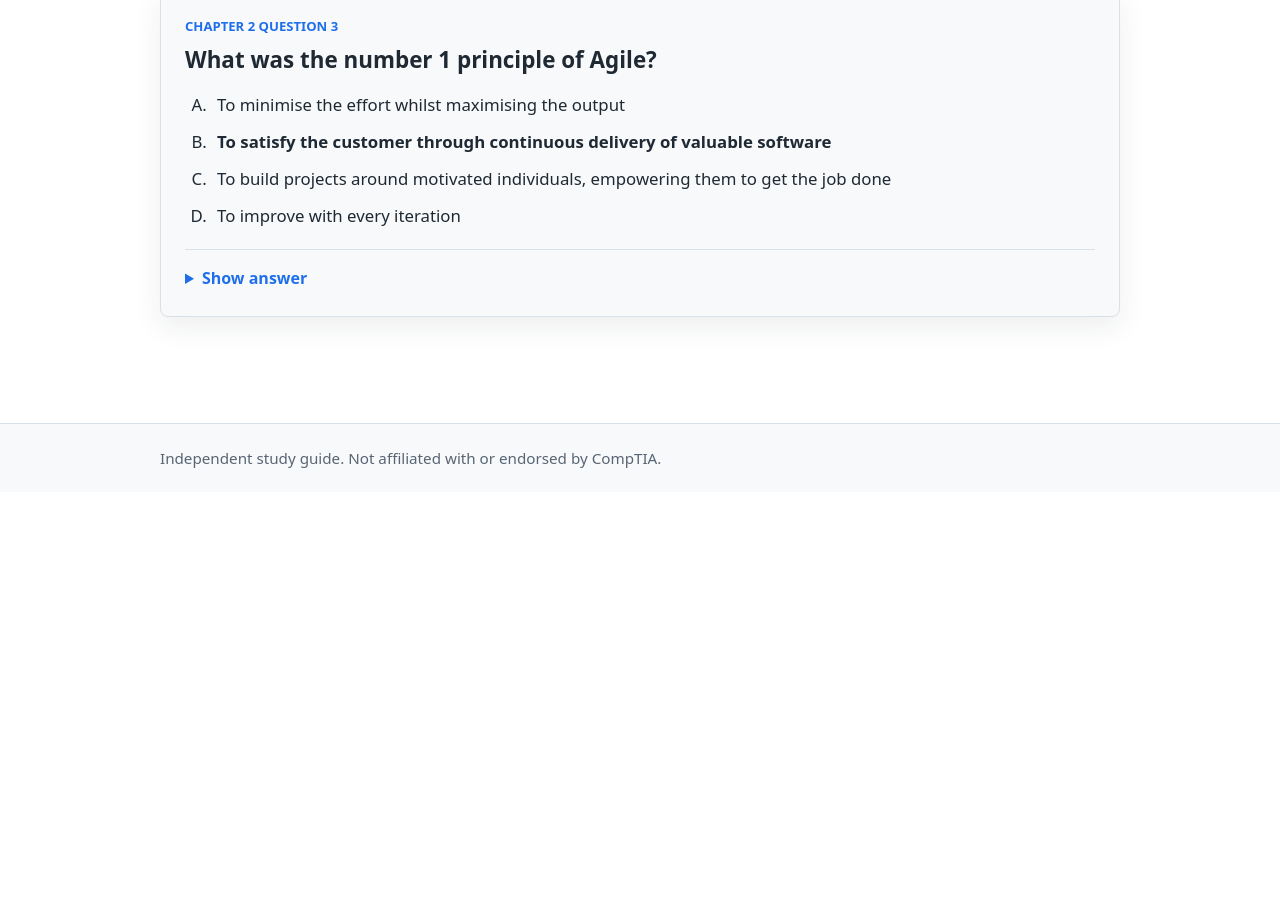
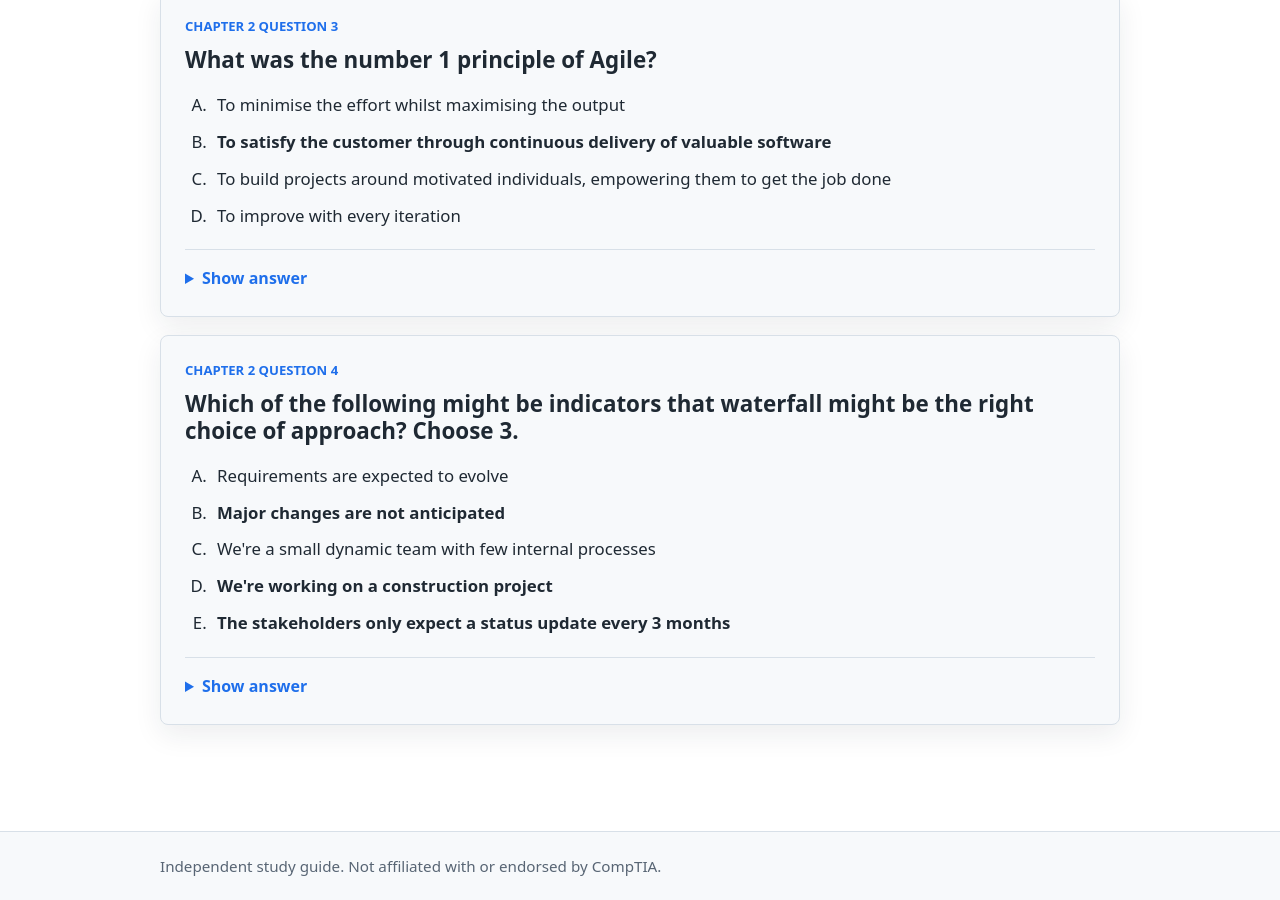
Before and after one commit to teganburns/project-plus-study-guide, a Jekyll site: the page built from Quizzes.md, in a window 1280 px wide and 900 px high, scrolled down 3892 px. Built offline with Jekyll 4.4.1, drawn with Linux system fonts in a browser that asks for light colours; before the commit the page ends 4384 px from its top, so only the background shows below that.

Commit message:
Add waterfall indicators quiz

```diff
--- a/Quizzes.md
+++ b/Quizzes.md
@@ -192,4 +192,22 @@ permalink: /quizzes/
       <p><strong>Answer: B.</strong> Agile's highest priority is customer satisfaction through early and continuous delivery of valuable software.</p>
     </details>
   </article>
+
+  <article class="quiz-card">
+    <p class="quiz-meta">Chapter 2 Question 4</p>
+    <h2>Which of the following might be indicators that waterfall might be the right choice of approach? Choose 3.</h2>
+
+    <ol class="quiz-options" type="A">
+      <li>Requirements are expected to evolve</li>
+      <li><strong>Major changes are not anticipated</strong></li>
+      <li>We're a small dynamic team with few internal processes</li>
+      <li><strong>We're working on a construction project</strong></li>
+      <li><strong>The stakeholders only expect a status update every 3 months</strong></li>
+    </ol>
+
+    <details class="quiz-answer">
+      <summary>Show answer</summary>
+      <p><strong>Answer: B, D, and E.</strong> Waterfall is a better fit when major changes are not expected, the work is predictable or phase-driven, and stakeholders are comfortable with less frequent formal updates.</p>
+    </details>
+  </article>
 </section>
```
Also changed, not shown: Definitions.md (+2 -1 lines).
